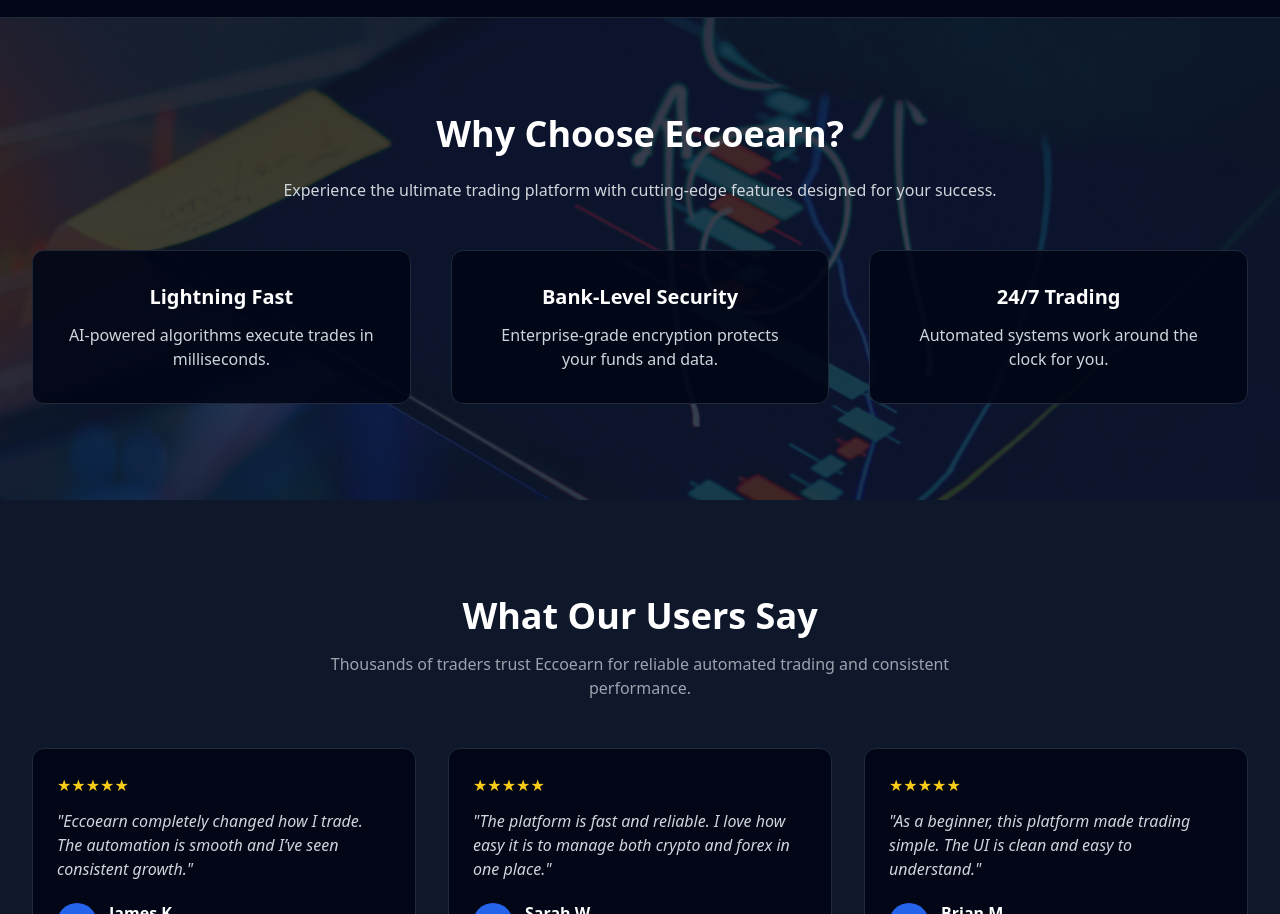
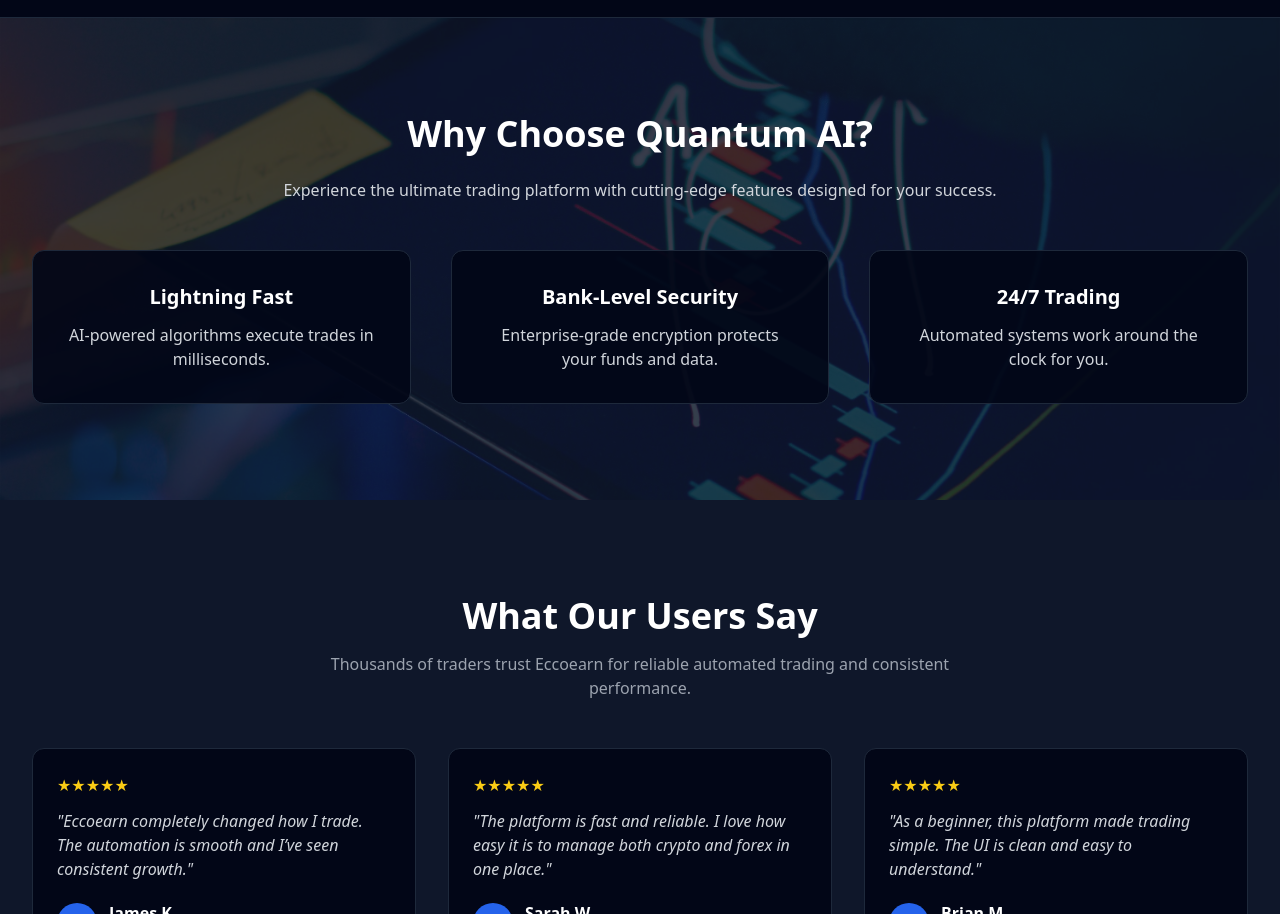
Before and after one commit to Azon590/quantumClient, a React (Vite) app: page / in a window 1280 px wide. Shown: the part 2226-3140 px from the top of the page. Built offline with nearby package versions, Linux system fonts and the light colour scheme.

Commit message:
eccoearn to quantum

```diff
--- a/src/components/Home.jsx
+++ b/src/components/Home.jsx
@@ -259,7 +259,7 @@
 
   {/* content */}
   <div className="relative z-10">
-    <h2 className="text-4xl font-bold mb-6">Why Choose Eccoearn?</h2>
+    <h2 className="text-4xl font-bold mb-6">Why Choose Quantum AI?</h2>
 
     <p className="text-gray-300 max-w-3xl mx-auto mb-12">
       Experience the ultimate trading platform with cutting-edge features designed for your success.
```
